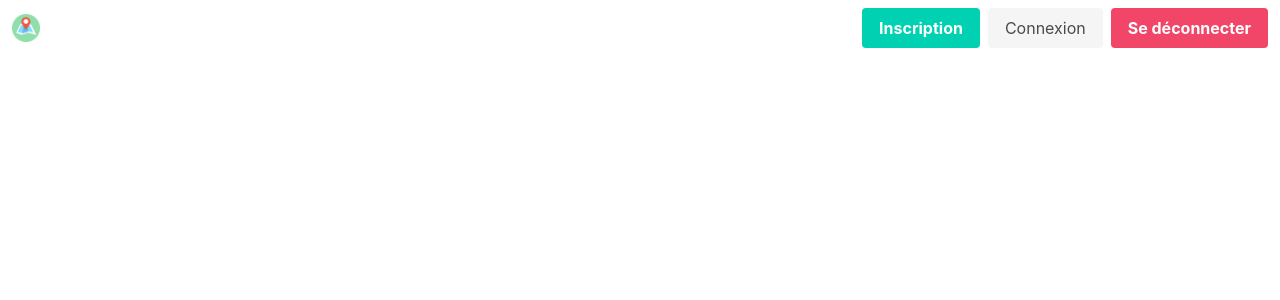
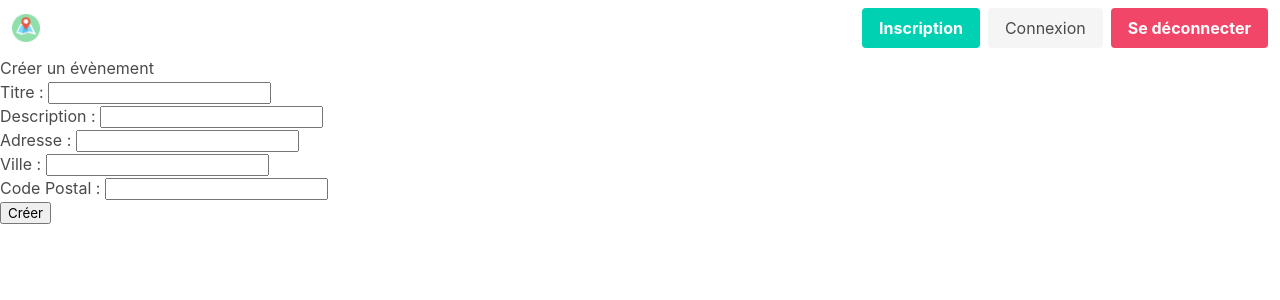
Before and after one commit to Arnaud541/VueJS_Reunionou, a Vue app: page /createEvent in a window 1280 px wide. Shown: the top 300 px of the page. Built offline with nearby package versions, Linux system fonts and the light colour scheme.

Commit message:
CreateEvent ok

```diff
--- a/src/router/index.js
+++ b/src/router/index.js
@@ -18,7 +18,17 @@ const router = createRouter({
       path: '/inscription',
       name: 'inscription',
       component: () => import('@/views/InscriptionView.vue')
-    }
+    },
+    {
+      path: '/createEvent',
+      name: 'createEvent',
+      component: () => import('@/views/CreateEventView.vue')
+    },
+    {
+      path: '/invit',
+      name: 'invit',
+      component: () => import('@/views/InvitView.vue')
+    },
   ]
 })
 
--- /dev/null
+++ b/src/views/CreateEventView.vue
@@ -0,0 +1,27 @@
+<script setup>
+import {reactive} from 'vue'
+import {useRouter} from 'vue-router';
+
+const router = useRouter();
+
+function validationFormulaire() {
+  console.log("Validation formulaire");
+  router.push('/invit');
+}
+</script>
+
+<template>
+    <div>
+        Créer un évènement
+    </div>
+    <form @submit.prevent="validationFormulaire">
+        <div>
+            Titre : <input type="text"><br/>
+            Description : <input type="text"><br/>
+            Adresse : <input type="text"><br/>
+            Ville : <input type="text"><br/>
+            Code Postal : <input type="text"><br/>
+            <button>Créer</button>
+        </div>
+    </form>
+</template>
--- a/src/views/HomeView.vue
+++ b/src/views/HomeView.vue
@@ -1,13 +1,7 @@
 <template>
-  <div class="about">
+  <div>
     <h1>ReunioNou</h1>
-  </div>
-
-  <div>
-    <input type="button" value="Créer un évènement">
-  </div>
-
-  <div>
+    <router-link to="/createEvent" class="button">Créer un évènement</router-link><br>
     Ajouter une description
   </div>
 </template>
--- /dev/null
+++ b/src/views/InvitView.vue
@@ -0,0 +1,5 @@
+<template>
+    <div>
+        test
+    </div>
+</template>
```
